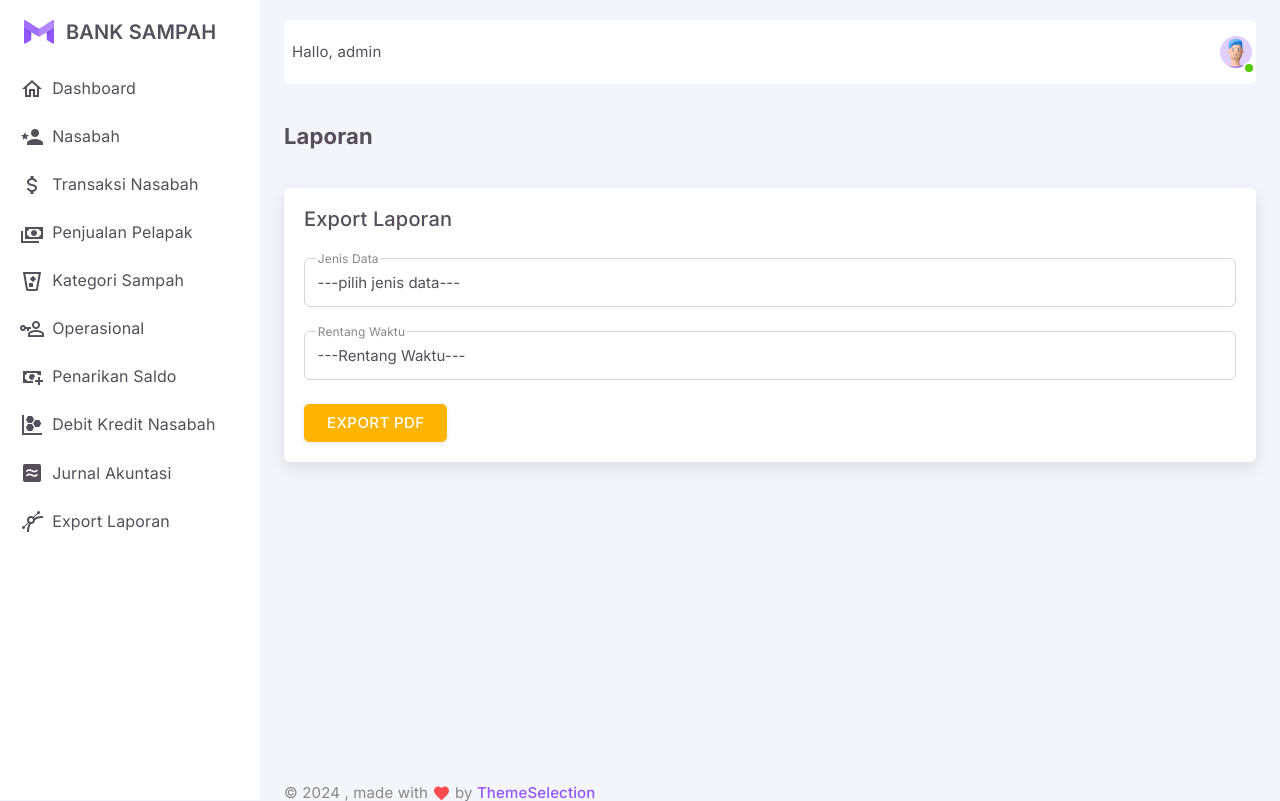
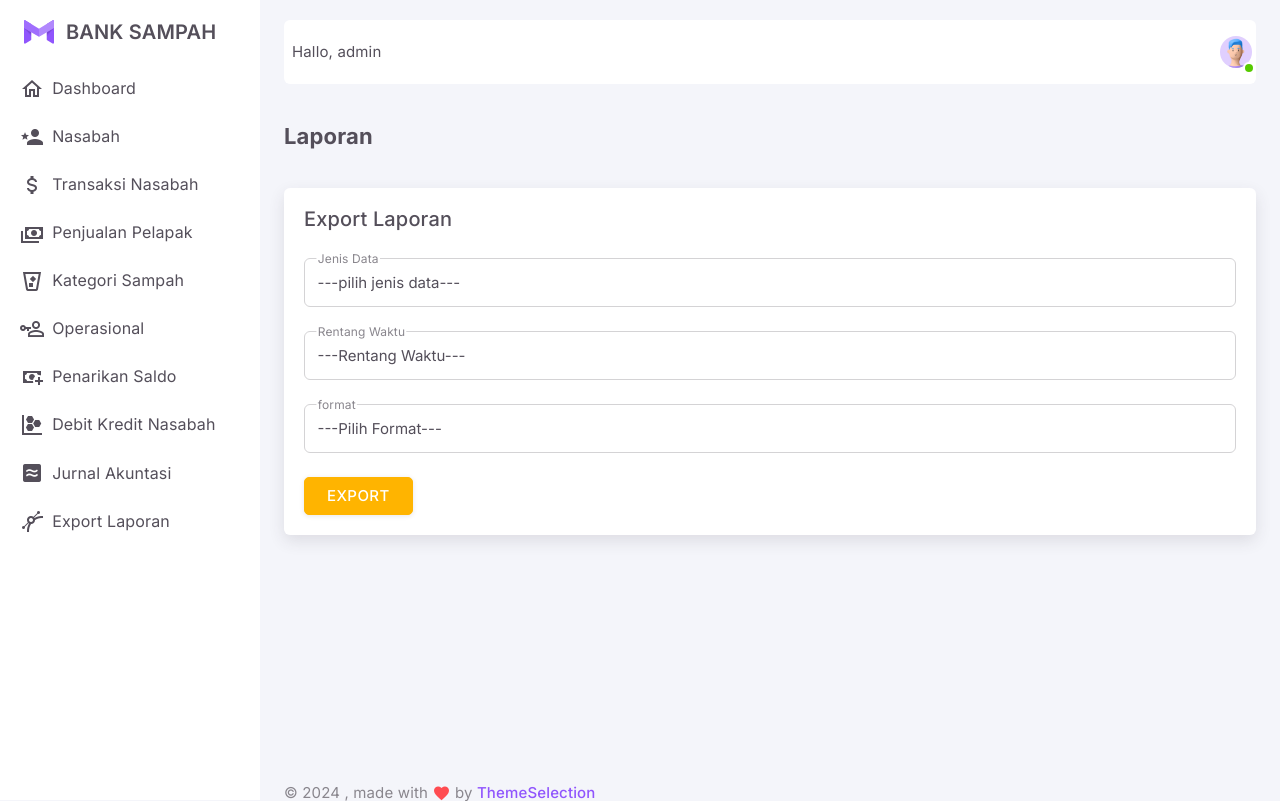
Before and after one commit to anwarJIHAD/bank-sampah, a CodeIgniter app: page /banksampah_fix/index.php/c_laporan/index in a window 1280 px wide. Shown: the top 801 px of the page. Run offline with CodeIgniter, Linux system fonts and the light colour scheme; the visitor is signed in with stand-in values (Sample User, id 1); data that the repository does not hold is empty; some libraries are stand-ins or nearby versions.

Commit message:
dashboard

```diff
--- a/application/views/pages/Laporan/laporan.php
+++ b/application/views/pages/Laporan/laporan.php
@@ -69,7 +69,7 @@
 							</div>
 						</div>
 
-						<!-- <div class="form-floating form-floating-outline mb-4">
+						<div class="form-floating form-floating-outline mb-4">
 							<select name="format" id="format" class="form-control" placeholder="format">
 								<option value="">---Pilih Format---</option>
 								<option value="PDF">PDF</option>
@@ -77,8 +77,8 @@
 							</select>
 							<label for="basic-default-message">format</label>
 							<?= form_error('format', '<small class="text-danger pl-3">', '</small>'); ?>
-						</div> -->
-						<button type="submit" class="btn btn-warning">EXPORT PDF</button>
+						</div>
+						<button type="submit" class="btn btn-warning">EXPORT</button>
 					</form>
 				</div>
 			</div>
```
